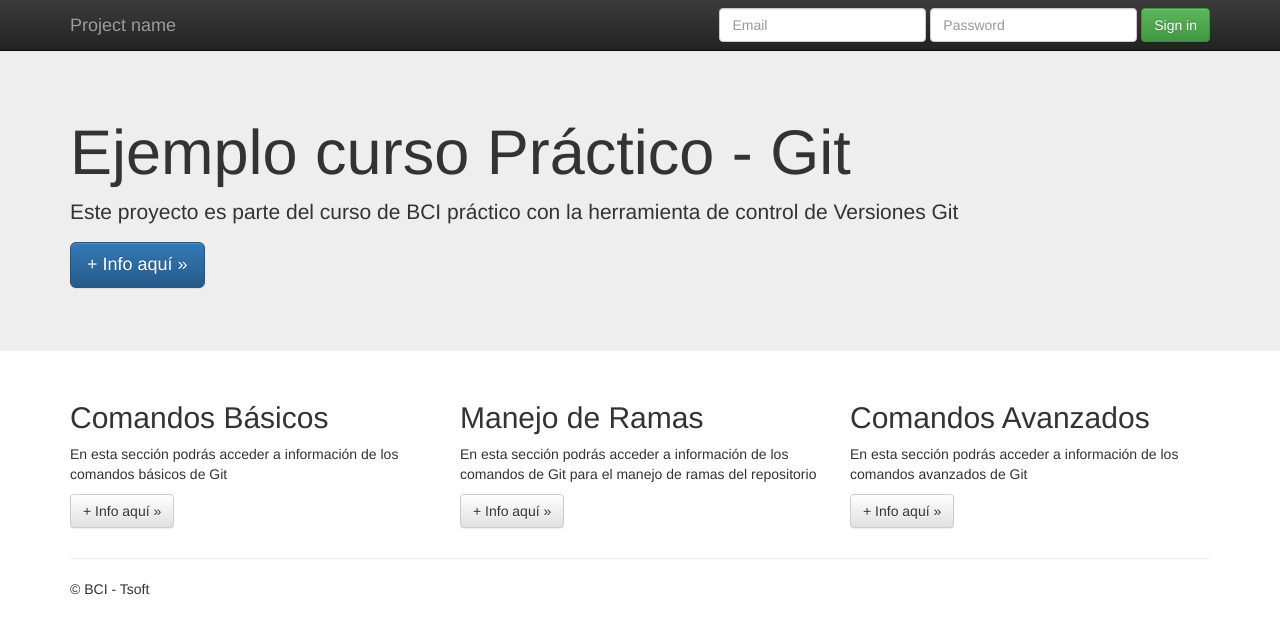
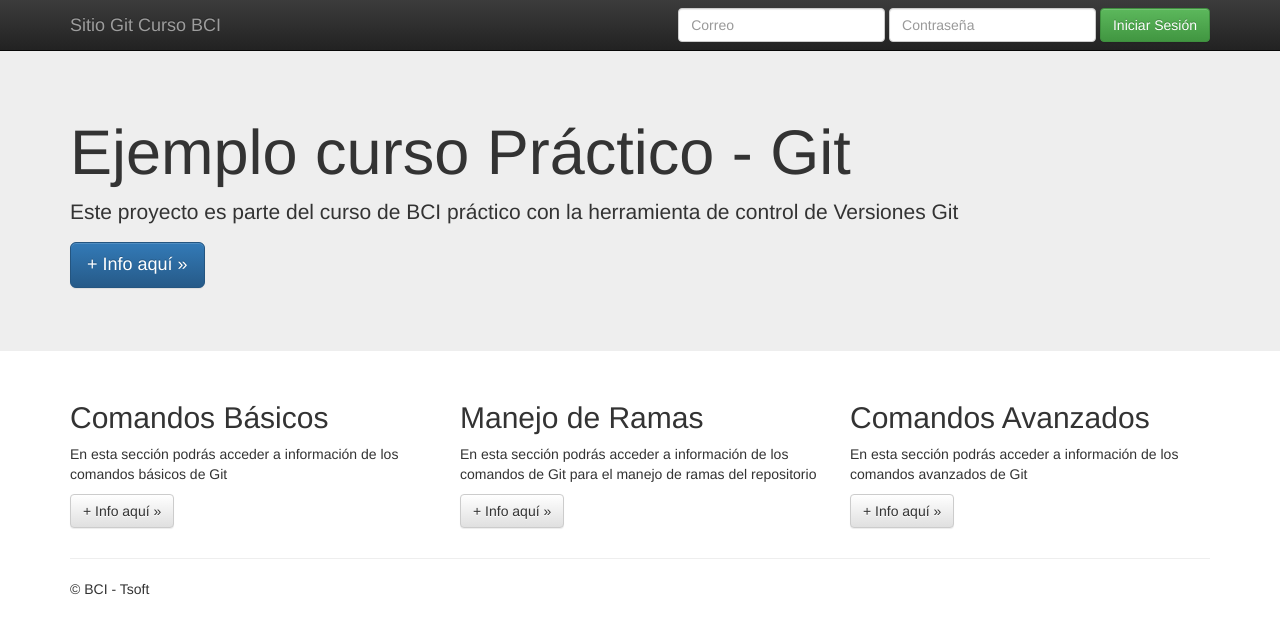
Before and after one commit to sofiamdo/CursoGitBCI1, a plain HTML site: page index.html in a window 1280 px wide. Drawn offline with nearby package versions, Linux system fonts and the light colour scheme.

Commit message:
Se actualiza archivo index.html habilitando funcionalidad (Iniciar Sesión)

```diff
--- a/index.html
+++ b/index.html
@@ -36,17 +36,17 @@
             <span class="icon-bar"></span>
             <span class="icon-bar"></span>
           </button>
-          <a class="navbar-brand" href="#">Project name</a>
+          <a class="navbar-brand" href="#">Sitio Git Curso BCI </a>
         </div>
         <div id="navbar" class="navbar-collapse collapse">
           <form class="navbar-form navbar-right" role="form">
             <div class="form-group">
-              <input type="text" placeholder="Email" class="form-control">
+              <input type="text" placeholder="Correo" class="form-control">
             </div>
             <div class="form-group">
-              <input type="password" placeholder="Password" class="form-control">
+              <input type="password" placeholder="Contraseña" class="form-control">
             </div>
-            <button type="submit" class="btn btn-success">Sign in</button>
+            <button type="submit" class="btn btn-success">Iniciar Sesión</button>
           </form>
         </div><!--/.navbar-collapse -->
       </div>
```
